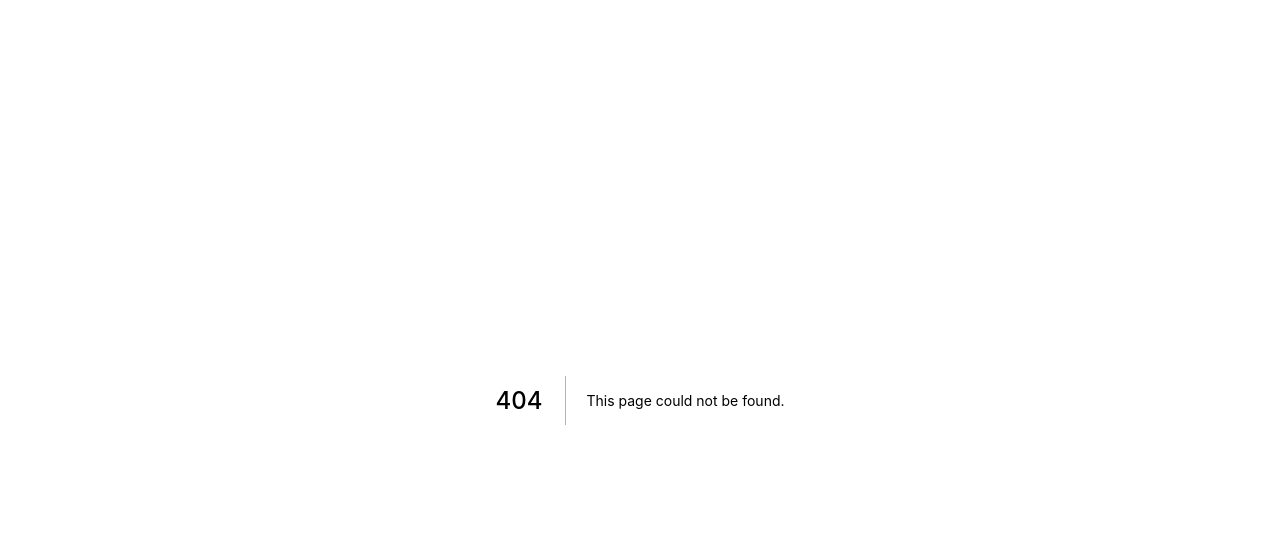
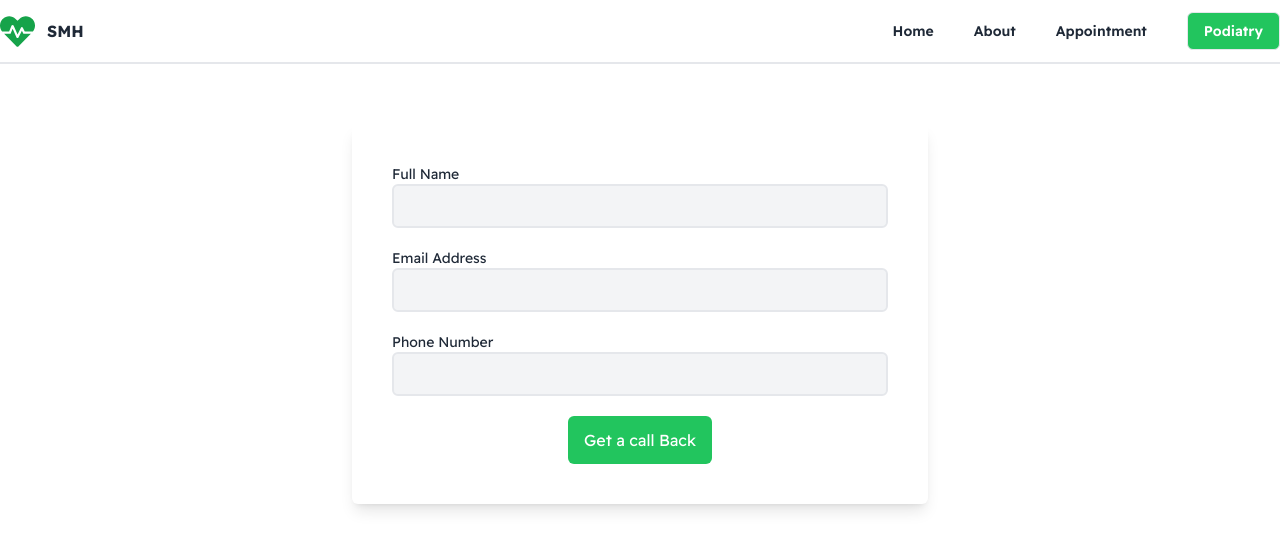
Before and after one commit to Akhil-dotcom/sreedhar-memorial, a Next.js app: page /podiatry in a window 1280 px wide. Before the commit this address had no page. Shown: the top 550 px of the page. Built offline with nearby package versions, Linux system fonts and the light colour scheme.

Commit message:
first commit

```diff
--- /dev/null
+++ b/components/Doctors.js
@@ -0,0 +1,9 @@
+function Doctors() {
+    return (
+        <div className="max-w-screen-xl text-gray-800 mx-auto pt-20 p-5 xl:px-0">
+            doctors
+        </div>
+    )
+}
+
+export default Doctors
--- a/components/Header.js
+++ b/components/Header.js
@@ -2,20 +2,25 @@ import { BiMenu, BiHomeAlt } from 'react-icons/bi'
 import Drawer from '@mui/material/Drawer'
 import { useState } from 'react'
 import { FaHeartbeat } from 'react-icons/fa'
+import { useRouter } from 'next/router'
+import Link from 'next/link'
 
 function Header() {
     const [drawerState, setdrawerState] = useState(false)
+    const router = useRouter()
+
     return (
-        <div className="border-b-2">
+        <div className="border-b-2 font-readex">
             <header className="max-w-screen-xl text-gray-800 mx-auto flex items-center justify-between p-3 px-5 xl:px-0 py-3">
             <div className="flex items-center space-x-3">
                 <FaHeartbeat size={35} className="text-green-600" />
                 <span className="font-bold hidden sm:block">SMH</span>
             </div>
             <div className="hidden sm:flex items-center space-x-10">
-                <div className="text-sm font-semibold">Home</div>
+                <Link href="/"><div className={`text-sm font-semibold cursor-pointer ${router.pathname === "/" && "text-green-500"}`}>Home</div></Link>
                 <div className="text-sm font-semibold">About</div>
                 <div className="text-sm font-semibold">Appointment</div>
+                <Link href="/podiatry"><div className="text-sm cursor-pointer transform hover:scale-105 active:scale-95 duration-100 font-semibold border p-2 rounded-md bg-green-500 text-white px-4">Podiatry</div></Link>
             </div>
             <div className="flex items-center space-x-4 sm:hidden">
                 <div className="text-sm p-2 px-4 border-2 rounded-md">Appointment</div>
--- a/pages/MainHome.js
+++ b/components/MainHome.js
@@ -9,18 +9,18 @@ function MainHome() {
                     <h1 className="text-4xl md:text-5xl lg:text-6xl text-center lg:text-left font-semibold">Best outcomes <br className="hidden lg:inline-block" />for Every patient Every <span className="text-green-500">t</span>ime.</h1>
                     <h3 className="pt-4 text-gray-500 text-center lg:text-left lg:max-w-lg">MUI provides a robust, customizable, and accessible library of foundational and advanced components, enabling you to build your own design system and develop React applications faster.</h3>
                     <div className="pt-10 flex flex-col justify-center lg:justify-start sm:flex-row gap-5">
-                        <button className="bg-green-500 border-2 border-green-500 p-4 rounded-md text-white">Get Appointment</button>
+                        <button className="bg-green-500 border-2 border-green-500 p-4 rounded-md text-white transform hover:scale-105 duration-100 active:scale-90">Get Appointment</button>
                         <button className="bg-gray-100 p-4 rounded-md border-2 flex justify-center border-gray-300 items-center">sreedharmemeorial@gmail.com <MdContentCopy size={20} className="text-gray-700 ml-2" /></button>
                     </div>
                 </div>
-                <div className="flex-1 flex relative justify-center items-center gap-3 sm:gap-5">
-                    <div className="h-80 bg-blue-200 w-40 rounded-md">
-                        <img src="https://images.unsplash.com/photo-1584982751601-97dcc096659c?ixlib=rb-1.2.1&ixid=MnwxMjA3fDB8MHxwaG90by1wYWdlfHx8fGVufDB8fHx8&auto=format&fit=crop&w=1172&q=80" className="h-full w-full object-cover rounded-md" />
+                <div className="flex-1 flex relative justify-center gap-3 sm:gap-5">
+                    <div className="h-64 md:h-80  w-40 rounded-md">
+                        <img src="https://images.unsplash.com/photo-1584982751601-97dcc096659c?ixlib=rb-1.2.1&ixid=MnwxMjA3fDB8MHxwaG90by1wYWdlfHx8fGVufDB8fHx8&auto=format&fit=crop&w=1172&q=80" className="h-full w-full object-cover mt-5 rounded-md" />
                     </div>
-                    <div className="h-80 mt-44 bg-blue-200 w-40 rounded-md">
-                        <img src="https://images.unsplash.com/photo-1587854692152-cbe660dbde88?ixlib=rb-1.2.1&ixid=MnwxMjA3fDB8MHxwaG90by1wYWdlfHx8fGVufDB8fHx8&auto=format&fit=crop&w=1169&q=80" className="h-full w-full object-cover rounded-md" />
+                    <div className="h-64 md:h-80 mt-44 w-40 rounded-md">
+                        <img src="https://images.pexels.com/photos/5699519/pexels-photo-5699519.jpeg?auto=compress&cs=tinysrgb&dpr=2&h=650&w=940" className="h-full w-full object-cover rounded-md" />
                     </div>
-                    <div className="h-80 mt-20 bg-blue-200 w-40 rounded-md">
+                    <div className="h-64 md:h-80 mt-20 w-40 rounded-md">
                         <img src="https://images.unsplash.com/photo-1562243061-204550d8a2c9?ixlib=rb-1.2.1&ixid=MnwxMjA3fDB8MHxwaG90by1wYWdlfHx8fGVufDB8fHx8&auto=format&fit=crop&w=387&q=80" className="h-full w-full object-cover rounded-md" />
                     </div>
                 </div>
--- /dev/null
+++ b/components/PodiatryForm.js
@@ -0,0 +1,31 @@
+import { useForm } from 'react-hook-form'
+
+function PodiatryForm() {
+    const { register, handleSubmit } = useForm()
+    const onSubmit = (data) => {
+        alert(data)
+    }
+    return (
+        <div className="max-w-screen-xl text-gray-800 mx-auto p-5 xl:px-0 font-readex">
+            <form onSubmit={handleSubmit(onSubmit)} className="max-w-xl mx-auto sm:shadow-lg sm:p-10 rounded-md sm:bg-white flex flex-col gap-5">
+                <div className="flex flex-col">
+                    <label className="text-sm">Full Name</label>
+                    <input className="border-2 rounded-md p-2 bg-gray-100" {...register("name")} />
+                </div>
+                <div className="flex flex-col">
+                    <label className="text-sm">Email Address</label>
+                    <input className="border-2 rounded-md p-2 bg-gray-100" {...register("email")} />
+                </div>
+                <div className="flex flex-col">
+                    <label className="text-sm">Phone Number</label>
+                    <input className="border-2 rounded-md p-2 bg-gray-100" {...register("phone")} />
+                </div>
+                <div className="flex justify-center">
+                    <button type="submit" className="bg-green-500 text-white p-3  px-4 rounded-md">Get a call Back</button>
+                </div>
+            </form>
+        </div>
+    )
+}
+
+export default PodiatryForm
--- /dev/null
+++ b/components/Services.js
@@ -0,0 +1,11 @@
+function Services() {
+    return (
+        <div className="max-w-screen-xl text-gray-800 mx-auto py-20 sm:py-40 p-5 xl:px-0">
+            <div className="max-w-xl mx-auto">
+                <div className="text-4xl md:text-5xl lg:text-6xl text-center font-semibold">We provide all the best world class services.</div>
+            </div>
+        </div>
+    )
+}
+
+export default Services
--- a/package.json
+++ b/package.json
@@ -12,7 +12,9 @@
     "next": "latest",
     "react": "^17.0.2",
     "react-dom": "^17.0.2",
-    "react-icons": "^4.3.1"
+    "react-hook-form": "^7.22.5",
+    "react-icons": "^4.3.1",
+    "tailwind-scrollbar-hide": "^1.1.7"
   },
   "devDependencies": {
     "autoprefixer": "^10.4.0",
--- a/pages/index.js
+++ b/pages/index.js
@@ -1,6 +1,8 @@
 import Head from 'next/head'
 import Header from '../components/Header'
-import MainHome from './MainHome'
+import Services from '../components/Services'
+import MainHome from '../components/MainHome'
+import Doctors from '../components/Doctors'
 
 export default function Home() {
   return (
@@ -15,6 +17,8 @@ export default function Home() {
         <Header />
         {/* main */}
         <MainHome />
+        <Services />
+        <Doctors />
       </div>
     </div>
   )
--- /dev/null
+++ b/pages/podiatry.js
@@ -0,0 +1,17 @@
+import Header from "../components/Header"
+import PodiatryForm from "../components/PodiatryForm"
+
+function Podiatry() {
+    return (
+        <div className="">
+            <Header />
+            {/* podiyatri main */}
+            <div className="max-w-screen-xl text-gray-800 mx-auto p-5 xl:px-0">
+
+            </div>
+            <PodiatryForm />
+        </div>
+    )
+}
+
+export default Podiatry
--- a/tailwind.config.js
+++ b/tailwind.config.js
@@ -10,5 +10,5 @@ module.exports = {
       }
     },
   },
-  plugins: [],
+  plugins: [require('tailwind-scrollbar-hide')],
 }
```
Also changed, not shown: firebase.js (added), 1 other file (tests, documents, lock files or other folders).
